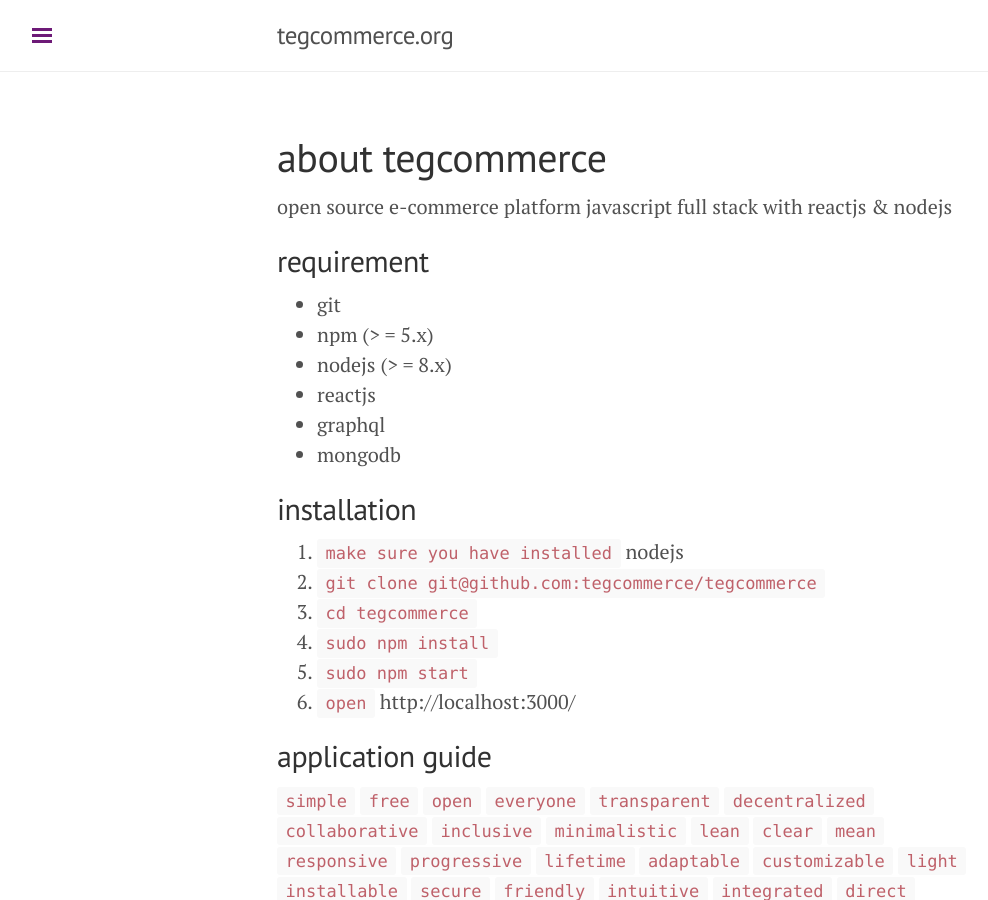
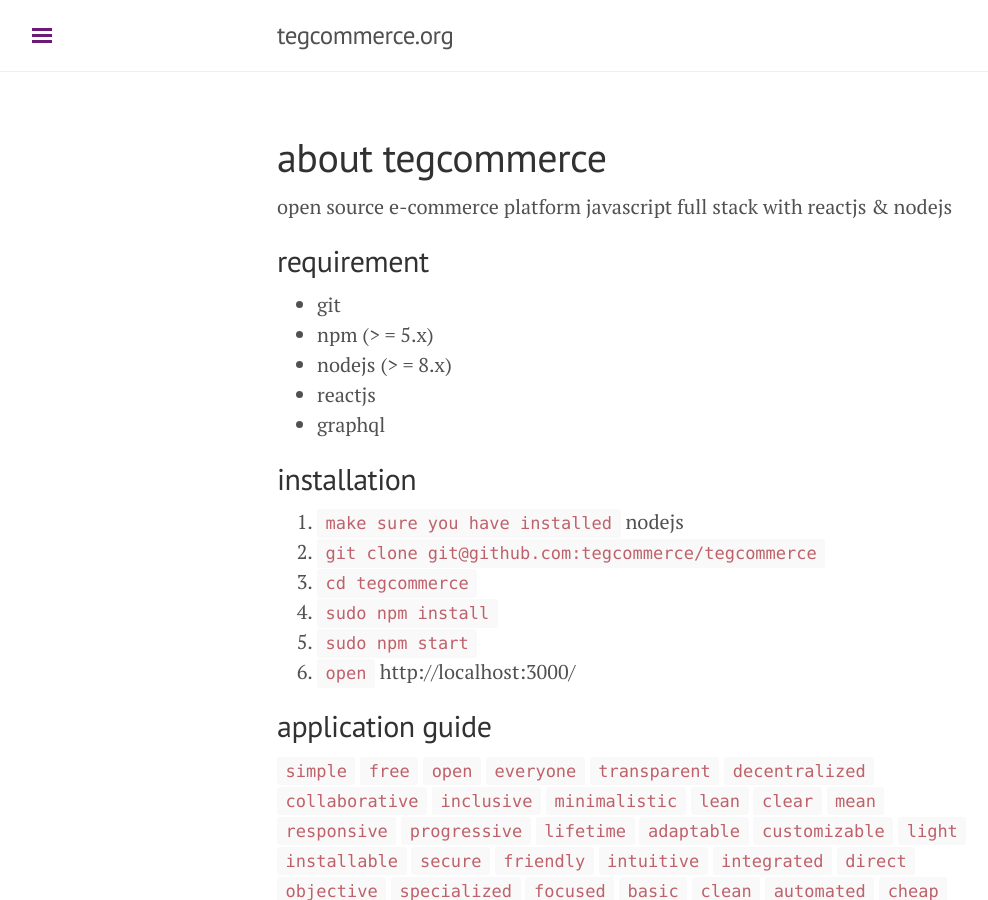
Before and after one commit to tegcommerce/tegcommerce-website, a Jekyll site: the page built from index.md, in a window 1280 px wide and 900 px high. Shown: the whole window, without its empty margins (3-991 px from the left). Built offline with Jekyll 4.4.1, drawn with Linux system fonts in a browser that asks for light colours; nearby versions of some CDN libraries; a style sheet for code colours, icons or effects is not loaded.

Commit message:
Update index.md

```diff
--- a/index.md
+++ b/index.md
@@ -12,7 +12,6 @@ open source e-commerce platform javascript full stack with reactjs & nodejs
 * nodejs (> = 8.x)
 * reactjs
 * graphql
-* mongodb
 
 ## installation
 1. `make sure you have installed` [nodejs](https://nodejs.org/en/download/)
```
